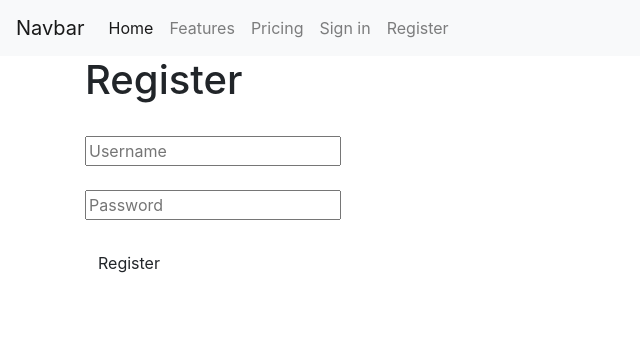
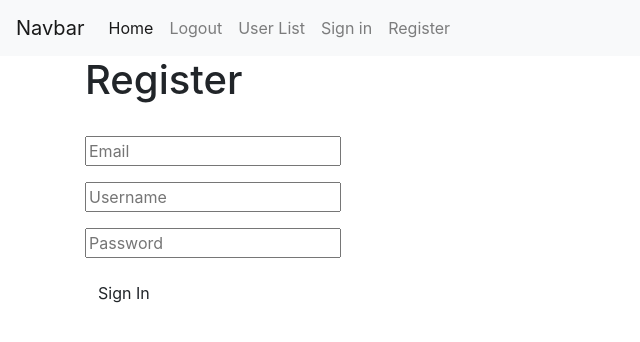
Before and after one commit to Gauravd1234/Flow, a Flask app: page /register in a window 1280 px wide. Shown: the top 342 px of the page, without its empty margins (0-640 px from the left). Run offline with Flask 2, Linux system fonts and the light colour scheme; some libraries are stand-ins or nearby versions.

Commit message:
login register

```diff
--- a/app.py
+++ b/app.py
@@ -1,7 +1,31 @@
 from flask import Flask, redirect, url_for, render_template, request, session, flash
+from flask_sqlalchemy import SQLAlchemy
+
+
 
 app = Flask(__name__)
 app.secret_key = "Flow"
+
+db = SQLAlchemy(app)
+app.config['SECRET_KEY'] = app.secret_key
+app.config['SQLALCHEMY_DATABASE_URI'] = 'sqlite:///db.sqlite'
+
+
+class User(db.Model):
+    # The id variable contains the id of every table and item in the database
+    _id = db.Column(db.Integer, primary_key=True)
+
+    # 255 is the largest characteer entry that can be stored in a database
+    username = db.Column(db.String(255))
+    email = db.Column(db.String(255))
+    password = db.Column(db.String(255))
+
+    def __init__(self, username, password, email):
+        self.username = username
+        self.email = email
+        self.password = password
+
+
 
 @app.route("/")
 def home():
@@ -12,11 +36,14 @@ def user():
 
     if "username" in session:
         username = session["username"]
-        return render_template("user.html", usr = username)
+        return render_template("user.html", username = username)
 
     else:
         return redirect(url_for("login"))
 
+@app.route("/view")
+def view():
+    return render_template("view.html", values = User.query.all())
 
 @app.route("/login", methods = ['GET', 'POST'])
 def login():
@@ -24,22 +51,57 @@ def login():
         user = request.form["username"]
         key = request.form["password"]
 
-        session["username"] = user
-        session["logged_in"] = True
+        if "username" in session:
+            return redirect(url_for("user", username = user))
 
-        flash("Successfully signed in", "info")
-        return redirect(url_for("user"))
+
+
+
+        if len(User.query.filter_by(username=user).all()) > 0:
+            if (User.query.filter_by(username=user).first().password) == key:
+                flash("Successfully signed in", "info")
+                session["username"] = user
+                session["logged_in"] = True
+                return redirect(url_for("user", username = user))
+
+            else:
+                flash("Credentials invalid", "info")
+                return redirect(url_for("login"))
+
+        else:
+            flash("User not found", "info")
+            return redirect(url_for("login"))
+
 
     else:
-        if "username" in session:
-            return redirect(url_for("user"))
 
         return render_template("login.html")
 
 
 @app.route("/register", methods = ['GET', 'POST'])
 def register():
-    return render_template("register.html")
+    if request.method == "POST":
+        email = request.form["email"]
+        user = request.form["username"]
+        key = request.form["password"]
+
+        if(len(User.query.filter_by(username=user).all()) > 0 or len(User.query.filter_by(email=email).all()) > 0):
+            flash("User already exists")
+            return redirect(url_for("registration"))
+
+        else:
+            new_user = User(user, key, email)
+            db.session.add(new_user)
+            db.session.commit()
+
+
+            session["username"] = user
+            session["logged_in"] = True
+
+            return redirect(url_for("home"))
+
+    else:
+        return render_template("register.html")
 
 
 @app.route("/logout")
@@ -50,4 +112,5 @@ def logout():
     return redirect(url_for("login"))
 
 if __name__ == "__main__":
+    db.create_all()
     app.run(debug=True)
--- a/templates/base.html
+++ b/templates/base.html
@@ -32,10 +32,11 @@
                   <a class="nav-link" href="{{ url_for('home') }}">Home <span class="sr-only">(current)</span></a>
                 </li>
                 <li class="nav-item">
-                  <a class="nav-link" href="#">Features</a>
+                  <a class="nav-link" href="/logout">Logout
+                  </a>
                 </li>
                 <li class="nav-item">
-                  <a class="nav-link" href="#">Pricing</a>
+                  <a class="nav-link" href="{{ url_for('view') }}">User List</a>
                 </li>
 
                 <li class="nav-item">
--- a/templates/register.html
+++ b/templates/register.html
@@ -6,22 +6,27 @@
 
 {% block content %}
 
+    {% with messages = get_flashed_messages() %}
+        {% if messages %}
+            {% for msg in messages %}
+              <p>{{msg}}</p>
+            {% endfor %}
+        {% endif %}
+    {% endwith %}
+
     <div class="container">
       <h1>Register</h1>
       <br>
-      <form action="" method="post">
-        <input type="text" placeholder="Username" name="username" value="{{
-          request.form.username }}">
-          <br>
-          <br>
-         <input type="password" placeholder="Password" name="password" value="{{
-          request.form.password }}">
-          <br>
-          <br>
-        <input class="btn btn-default" type="submit" value="Register">
+      <form action= "#" method= "post">
+          <p><input type= "email" placeholder= "Email" name="email"></p>
+
+          <p><input type= "text" placeholder= "Username" name="username"></p>
+
+          <p><input type= "password" placeholder= "Password" name="password"></p>
+
+          <p><input class="btn btn-default" type= "submit" value="Sign In"></p>
+
       </form>
-      {% if error %}
-        <p class="error"><strong>Error:</strong> {{ error }}
-      {% endif %}
+
     </div>
 {% endblock %}
--- a/templates/user.html
+++ b/templates/user.html
@@ -13,8 +13,6 @@
         {% endif %}
     {% endwith %}
 
-    <p>Welcome, {{usr}}</p>
-
-
+    <p>Welcome, {{username}}</p>
 
 {% endblock %}
```
Also changed, not shown: templates/view.html (added, +14 -0 lines), db.sqlite (added).
